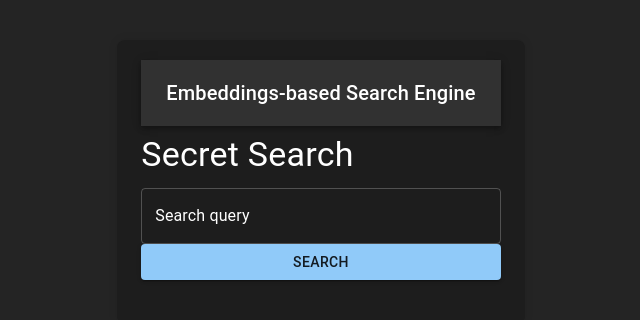
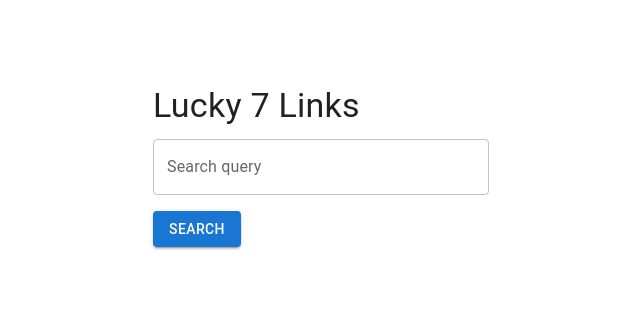
Before and after one commit to Pascal-Claye-30/Search-Engine, a React (Vite) app: page / in a window 1280 px wide. Shown: the part 228-548 px from the top of the page, without its empty margins (319-959 px from the left). Built offline with nearby package versions, Linux system fonts and the light colour scheme.

Commit message:
changed name and style of the web app

```diff
--- a/index.html
+++ b/index.html
@@ -4,7 +4,7 @@
     <meta charset="UTF-8" />
     <link rel="icon" type="image/svg+xml" href="/vite.svg" />
     <meta name="viewport" content="width=device-width, initial-scale=1.0" />
-    <title>Secret Search</title>
+    <title>Lucky 7 Search</title>
   </head>
   <body>
     <div id="root"></div>
--- a/src/App.css
+++ b/src/App.css
@@ -1,5 +1,3 @@
-/* src/App.css */
-
 body {
   background-color: #121212;
   margin: 0;
--- a/src/components/ExaSearch.jsx
+++ b/src/components/ExaSearch.jsx
@@ -8,31 +8,10 @@ import {
   ListItemText,
   Typography,
   CircularProgress,
-  AppBar,
-  Toolbar,
   CssBaseline,
   Box,
-  ThemeProvider,
-  createTheme
 } from '@mui/material';
 import fetch, { Headers } from 'cross-fetch';
-
-const theme = createTheme({
-  palette: {
-    mode: 'dark',
-    primary: {
-      main: '#90caf9',
-    },
-    background: {
-      default: '#242424',
-      paper: '#1d1d1d',
-    },
-    text: {
-      primary: '#ffffff',
-      secondary: '#b0bec5',
-    },
-  },
-});
 
 const ExaSearch = () => {
   const [query, setQuery] = useState('');
@@ -68,34 +47,22 @@ const ExaSearch = () => {
   };
 
   return (
-    <ThemeProvider theme={theme}>
+    <Container>
       <CssBaseline />
-      <Container className="container">
-        <AppBar position="static">
-          <Toolbar>
-            <Typography variant="h6">Embeddings-based Search Engine</Typography>
-          </Toolbar>
-        </AppBar>
-        <Box sx={{ my: 1, width: '100%' }}>
+      <Box sx={{ my: 4 }}>
         <Typography variant="h4" component="h1" gutterBottom>
-            Secret Search
+          Lucky 7 Links
         </Typography>
         <TextField
-            className="search-field"
+          fullWidth
           label="Search query"
           variant="outlined"
           value={query}
           onChange={(e) => setQuery(e.target.value)}
           onKeyDown={handleKeyDown}
-            InputLabelProps={{
-              style: { color: theme.palette.text.primary },
-            }}
-            InputProps={{
-              style: { color: theme.palette.text.primary },
-            }}
         />
         <Button
-            className="search-button"
+          sx={{ mt: 2 }}
           variant="contained"
           color="primary"
           onClick={handleSearch}
@@ -103,10 +70,9 @@ const ExaSearch = () => {
           Search
         </Button>
         {loading && <CircularProgress sx={{ mt: 2 }} />}
-          <List className="results-list">
+        <List sx={{ mt: 2 }}>
           {results.map((result) => (
             <ListItem
-                className="result-item"
               ListItemButton
               component="a"
               href={result.url}
@@ -122,7 +88,6 @@ const ExaSearch = () => {
         </List>
       </Box>
     </Container>
-    </ThemeProvider>
   );
 };
 
```
Lines whose indentation alone changed are shown as unchanged.
